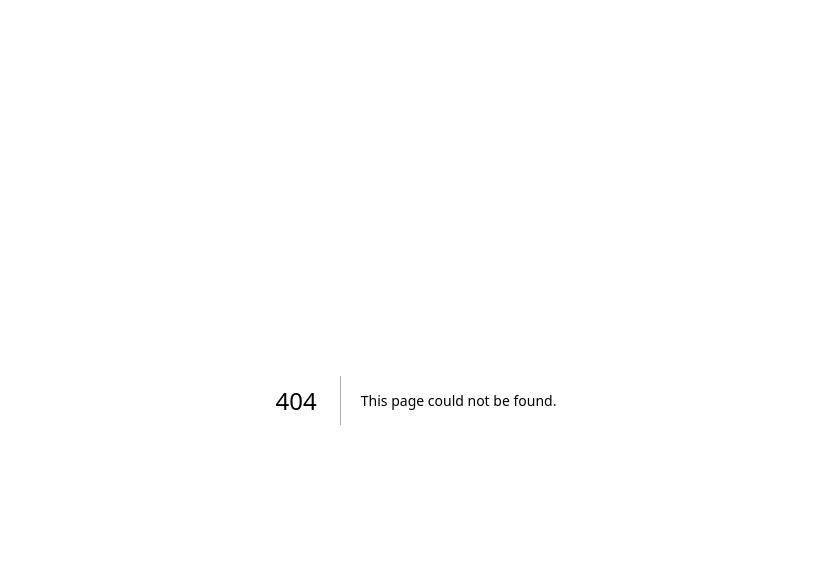
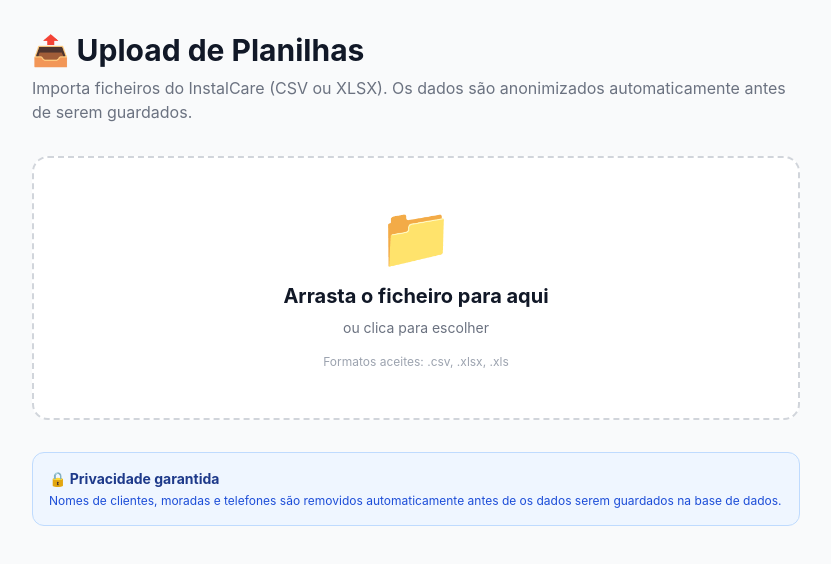
Before and after one commit to Michaeljroliveira/telecom-insight, a Next.js app: page /upload in a window 1280 px wide. Before the commit this address had no page. Shown: the top 564 px of the page, without its empty margins (224-1055 px from the left). Built offline with nearby package versions, Linux system fonts and the light colour scheme.

Commit message:
Implement file upload functionality in UploadPage

```diff
--- /dev/null
+++ b/app/upload/page.tsx
@@ -0,0 +1,275 @@
+"use client";
+
+import { useState, useRef } from "react";
+import {
+  lerFicheiro,
+  detetarTipo,
+  processarInstalacoes,
+  processarAvarias,
+} from "@/lib/parsers/instalcare";
+import { uploadInstalacoes, uploadAvarias } from "./actions";
+
+type Estado = "inicial" | "a_processar" | "sucesso" | "erro";
+
+interface Resultado {
+  tipo: string;
+  inseridos: number;
+  atualizados: number;
+  erros: string[];
+}
+
+export default function UploadPage() {
+  const [estado, setEstado] = useState<Estado>("inicial");
+  const [resultado, setResultado] = useState<Resultado | null>(null);
+  const [nomeFicheiro, setNomeFicheiro] = useState<string>("");
+  const [aArrastar, setAArrastar] = useState(false);
+  const inputRef = useRef<HTMLInputElement>(null);
+
+  async function processarFicheiro(file: File) {
+    setNomeFicheiro(file.name);
+    setEstado("a_processar");
+    setResultado(null);
+
+    try {
+      // 1. Ler ficheiro
+      const linhas = await lerFicheiro(file);
+
+      if (linhas.length === 0) {
+        throw new Error("O ficheiro está vazio ou não foi possível ler.");
+      }
+
+      // 2. Detetar tipo
+      const tipo = detetarTipo(linhas);
+
+      if (tipo === "desconhecido") {
+        throw new Error(
+          "Formato não reconhecido. O ficheiro deve ter colunas 'Id Instalación' ou 'Id Avería'."
+        );
+      }
+
+      // 3. Processar
+      if (tipo === "instalacoes") {
+        const instalacoes = processarInstalacoes(linhas);
+        const res = await uploadInstalacoes(instalacoes);
+        setResultado({
+          tipo: "Instalações",
+          inseridos: res.inseridos,
+          atualizados: res.atualizados,
+          erros: res.erros,
+        });
+      } else {
+        const avarias = processarAvarias(linhas);
+        const res = await uploadAvarias(avarias);
+        setResultado({
+          tipo: "Avarias",
+          inseridos: res.inseridos,
+          atualizados: res.atualizados,
+          erros: res.erros,
+        });
+      }
+
+      setEstado("sucesso");
+    } catch (error: any) {
+      setResultado({
+        tipo: "?",
+        inseridos: 0,
+        atualizados: 0,
+        erros: [error.message || "Erro desconhecido"],
+      });
+      setEstado("erro");
+    }
+  }
+
+  function handleFileChange(e: React.ChangeEvent<HTMLInputElement>) {
+    const file = e.target.files?.[0];
+    if (file) processarFicheiro(file);
+  }
+
+  function handleDrop(e: React.DragEvent) {
+    e.preventDefault();
+    setAArrastar(false);
+    const file = e.dataTransfer.files?.[0];
+    if (file) processarFicheiro(file);
+  }
+
+  function handleDragOver(e: React.DragEvent) {
+    e.preventDefault();
+    setAArrastar(true);
+  }
+
+  function handleDragLeave() {
+    setAArrastar(false);
+  }
+
+  function reiniciar() {
+    setEstado("inicial");
+    setResultado(null);
+    setNomeFicheiro("");
+    if (inputRef.current) inputRef.current.value = "";
+  }
+
+  return (
+    <main className="min-h-screen bg-[#F9FAFB] p-8">
+      <div className="max-w-3xl mx-auto">
+        <header className="mb-8">
+          <h1 className="text-3xl font-bold text-gray-900 mb-2">
+            📤 Upload de Planilhas
+          </h1>
+          <p className="text-gray-500">
+            Importa ficheiros do InstalCare (CSV ou XLSX). Os dados são
+            anonimizados automaticamente antes de serem guardados.
+          </p>
+        </header>
+
+        {/* ESTADO INICIAL — Zona de drag & drop */}
+        {estado === "inicial" && (
+          <div
+            onClick={() => inputRef.current?.click()}
+            onDrop={handleDrop}
+            onDragOver={handleDragOver}
+            onDragLeave={handleDragLeave}
+            className={`border-2 border-dashed rounded-2xl p-12 text-center cursor-pointer transition-all ${
+              aArrastar
+                ? "border-[#0026FF] bg-blue-50 scale-[1.02]"
+                : "border-gray-300 bg-white hover:border-[#0026FF] hover:bg-blue-50"
+            }`}
+          >
+            <div className="text-6xl mb-4">📁</div>
+            <p className="text-xl font-bold text-gray-900 mb-2">
+              Arrasta o ficheiro para aqui
+            </p>
+            <p className="text-sm text-gray-500 mb-4">
+              ou clica para escolher
+            </p>
+            <p className="text-xs text-gray-400">
+              Formatos aceites: .csv, .xlsx, .xls
+            </p>
+            <input
+              ref={inputRef}
+              type="file"
+              accept=".csv,.xlsx,.xls"
+              onChange={handleFileChange}
+              className="hidden"
+            />
+          </div>
+        )}
+
+        {/* ESTADO A PROCESSAR */}
+        {estado === "a_processar" && (
+          <div className="bg-white rounded-2xl border border-gray-200 p-12 text-center">
+            <div className="text-6xl mb-4 animate-pulse">⏳</div>
+            <p className="text-xl font-bold text-gray-900 mb-2">
+              A processar...
+            </p>
+            <p className="text-sm text-gray-500">
+              Ficheiro: <strong>{nomeFicheiro}</strong>
+            </p>
+          </div>
+        )}
+
+        {/* ESTADO SUCESSO */}
+        {estado === "sucesso" && resultado && (
+          <div className="bg-white rounded-2xl border border-gray-200 p-8">
+            <div className="text-center mb-6">
+              <div className="text-6xl mb-3">✅</div>
+              <p className="text-2xl font-bold text-gray-900 mb-1">
+                Upload concluído!
+              </p>
+              <p className="text-sm text-gray-500">
+                Ficheiro: <strong>{nomeFicheiro}</strong> · Tipo:{" "}
+                <strong>{resultado.tipo}</strong>
+              </p>
+            </div>
+
+            <div className="grid grid-cols-3 gap-4 mb-6">
+              <div className="bg-green-50 border border-green-200 rounded-xl p-4 text-center">
+                <p className="text-3xl font-bold text-green-700">
+                  {resultado.inseridos}
+                </p>
+                <p className="text-xs text-green-600 font-semibold mt-1">
+                  Inseridos
+                </p>
+              </div>
+              <div className="bg-blue-50 border border-blue-200 rounded-xl p-4 text-center">
+                <p className="text-3xl font-bold text-blue-700">
+                  {resultado.atualizados}
+                </p>
+                <p className="text-xs text-blue-600 font-semibold mt-1">
+                  Atualizados
+                </p>
+              </div>
+              <div className="bg-red-50 border border-red-200 rounded-xl p-4 text-center">
+                <p className="text-3xl font-bold text-red-700">
+                  {resultado.erros.length}
+                </p>
+                <p className="text-xs text-red-600 font-semibold mt-1">
+                  Erros
+                </p>
+              </div>
+            </div>
+
+            {resultado.erros.length > 0 && (
+              <div className="bg-red-50 border border-red-200 rounded-xl p-4 mb-6">
+                <p className="font-bold text-red-700 mb-2">Erros:</p>
+                <ul className="text-xs text-red-600 space-y-1 max-h-40 overflow-y-auto">
+                  {resultado.erros.map((e, i) => (
+                    <li key={i}>• {e}</li>
+                  ))}
+                </ul>
+              </div>
+            )}
+
+            <button
+              onClick={reiniciar}
+              className="w-full bg-[#0026FF] hover:bg-[#001BB3] text-white font-bold py-3 rounded-lg transition-colors"
+            >
+              📤 Carregar outro ficheiro
+            </button>
+          </div>
+        )}
+
+        {/* ESTADO ERRO */}
+        {estado === "erro" && resultado && (
+          <div className="bg-white rounded-2xl border-2 border-red-200 p-8">
+            <div className="text-center mb-6">
+              <div className="text-6xl mb-3">❌</div>
+              <p className="text-2xl font-bold text-red-700 mb-1">
+                Erro no upload
+              </p>
+              <p className="text-sm text-gray-500">
+                Ficheiro: <strong>{nomeFicheiro}</strong>
+              </p>
+            </div>
+
+            <div className="bg-red-50 border border-red-200 rounded-xl p-4 mb-6">
+              {resultado.erros.map((e, i) => (
+                <p key={i} className="text-sm text-red-700">
+                  {e}
+                </p>
+              ))}
+            </div>
+
+            <button
+              onClick={reiniciar}
+              className="w-full bg-[#0026FF] hover:bg-[#001BB3] text-white font-bold py-3 rounded-lg transition-colors"
+            >
+              🔄 Tentar novamente
+            </button>
+          </div>
+        )}
+
+        {/* INFO */}
+        <div className="mt-8 bg-blue-50 border border-blue-200 rounded-xl p-4">
+          <p className="text-sm font-bold text-blue-900 mb-1">
+            🔒 Privacidade garantida
+          </p>
+          <p className="text-xs text-blue-700">
+            Nomes de clientes, moradas e telefones são removidos
+            automaticamente antes de os dados serem guardados na base de
+            dados.
+          </p>
+        </div>
+      </div>
+    </main>
+  );
+}
```
